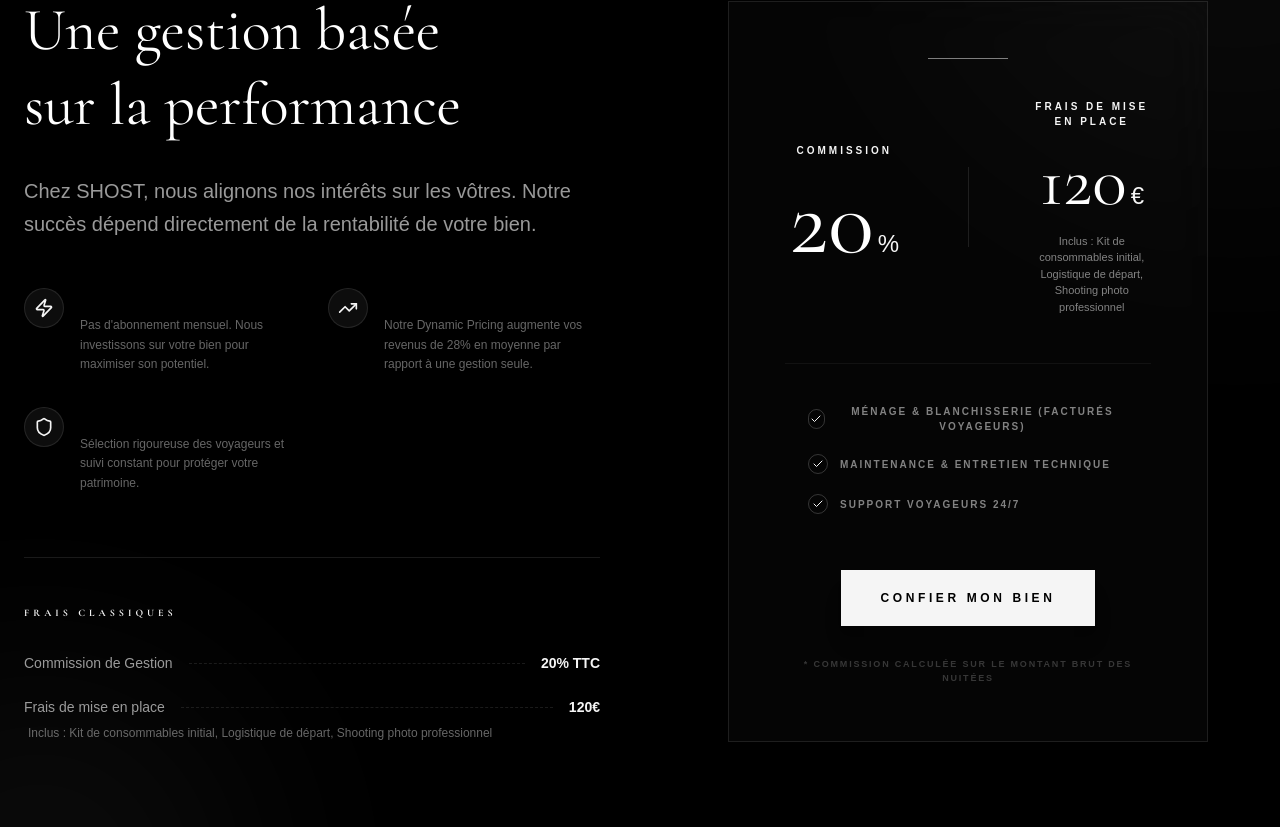
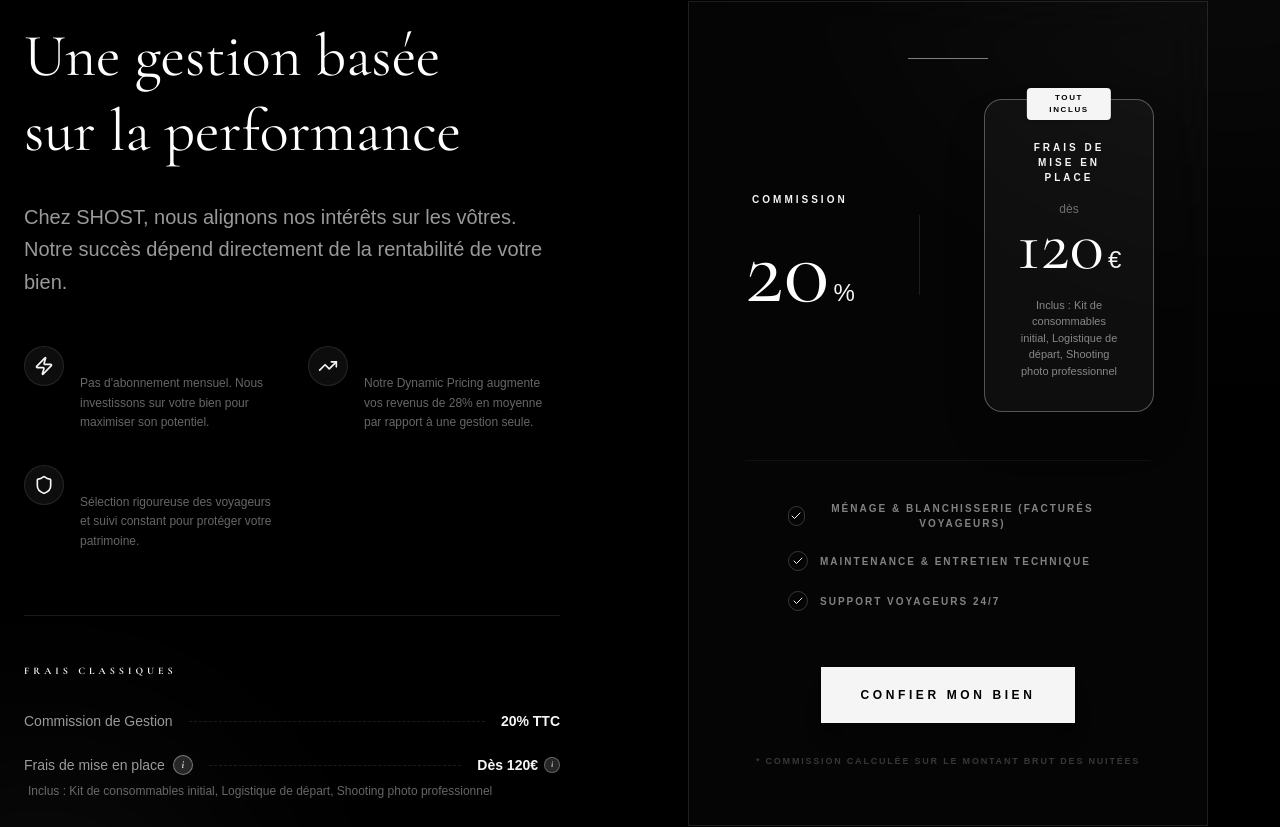
Before and after one commit to s4-w/Shost, a React (Vite) app: page / in a window 1280 px wide. Shown: the part 2132-2959 px from the top of the page. Built offline with nearby package versions, Linux system fonts and the light colour scheme.

Commit message:
feat: add calendar integration for meetings
Update contact components to include scheduling links and refine fees display layout.

```diff
--- a/components/Contact.tsx
+++ b/components/Contact.tsx
@@ -1,6 +1,6 @@
 import React from "react";
 import { motion } from "motion/react";
-import { Mail, Phone, MapPin, Instagram } from "lucide-react";
+import { Mail, Phone, MapPin, Instagram, Calendar } from "lucide-react";
 import { useLanguage } from "@/src/context/LanguageContext";
 
 export default function Contact() {
@@ -20,20 +20,35 @@ export default function Contact() {
         <div className="max-w-4xl mx-auto bg-white shadow-2xl overflow-hidden border border-primary/5">
           <div className="flex flex-col md:flex-row">
             {/* Header / Intro */}
-            <div className="md:w-1/2 bg-primary text-white p-12 md:p-16 flex flex-col justify-center">
-              <h2 className="text-4xl md:text-5xl font-serif mb-8 leading-tight text-white text-left">
+            <div className="md:w-1/2 bg-primary text-white p-12 md:p-16 flex flex-col justify-between min-h-[450px]">
+              <div>
+                <h2 className="text-4xl md:text-5xl font-serif mb-6 leading-tight text-white text-left">
                   {language === 'fr' ? 'Contactez-nous' : 'Contact Us'}
                 </h2>
-              <p className="text-white/80 leading-relaxed text-lg mb-0 text-left">
+                <p className="text-white/80 leading-relaxed text-base mb-8 text-left font-light">
                   {language === 'fr'
                     ? "Vous souhaitez déléguer la gestion de votre bien ou obtenir une estimation ? Notre équipe dédiée est à votre entière disposition."
                     : "Would you like to delegate the management of your property or get an estimate? Our dedicated team is at your full disposal."}
                 </p>
               </div>
+              <motion.a
+                href="https://calendly.com/shost-manage/10min"
+                target="_blank"
+                rel="noopener noreferrer"
+                whileHover={{ scale: 1.02, backgroundColor: "#c5a059", color: "#112233" }}
+                whileTap={{ scale: 0.98 }}
+                className="inline-flex items-center justify-center gap-3 w-full bg-white text-primary border border-white/10 py-4.5 px-6 rounded-none text-xs font-bold uppercase tracking-[0.2em] transition-all duration-300 shadow-xl"
+              >
+                <Calendar className="w-4 h-4 shrink-0" />
+                <span>
+                  {language === 'fr' ? 'Réserver un appel (10 min)' : 'Book a 10-min call'}
+                </span>
+              </motion.a>
+            </div>
 
             {/* Info Section */}
             <div className="md:w-1/2 p-12 md:p-16 bg-surface flex flex-col justify-center">
-              <div className="space-y-6">
+              <div className="space-y-5">
                 <motion.div
                   initial="initial"
                   whileHover="hover"
@@ -67,6 +82,27 @@ export default function Contact() {
                     <p className="text-lg font-medium text-primary transition-colors group-hover:text-black">shost.services@gmail.com</p>
                   </div>
                 </motion.div>
+
+                <motion.a
+                  href="https://calendly.com/shost-manage/10min"
+                  target="_blank"
+                  rel="noopener noreferrer"
+                  initial="initial"
+                  whileHover="hover"
+                  className="flex items-center gap-6 group cursor-pointer"
+                >
+                  <div className="w-12 h-12 bg-white border border-primary/10 flex items-center justify-center rounded-none shadow-sm group-hover:bg-black transition-all duration-300">
+                    <motion.div variants={iconVariants}>
+                      <Calendar className="text-primary group-hover:text-accent w-5 h-5 transition-colors" />
+                    </motion.div>
+                  </div>
+                  <div className="text-left">
+                    <p className="text-[10px] uppercase tracking-[0.3em] text-accent font-bold mb-1">Calendly</p>
+                    <p className="text-lg font-medium text-primary transition-colors group-hover:text-black">
+                      {language === 'fr' ? "Prendre RDV en ligne" : "Book an online appointment"}
+                    </p>
+                  </div>
+                </motion.a>
 
                 <motion.a
                   href="https://www.instagram.com/shost.services/"
--- a/components/ContactModal.tsx
+++ b/components/ContactModal.tsx
@@ -1,6 +1,6 @@
 import React from "react";
 import { motion, AnimatePresence } from "motion/react";
-import { X, Mail, Phone, MapPin } from "lucide-react";
+import { X, Mail, Phone, MapPin, Calendar } from "lucide-react";
 import { Button } from "@/components/ui/button";
 
 interface ContactModalProps {
@@ -49,14 +49,14 @@ export default function ContactModal({ isOpen, onClose }: ContactModalProps) {
             {/* Left Side - Accent */}
             <div className="w-full md:w-1/3 bg-primary p-12 text-white flex flex-col justify-center items-center text-center">
               <div className="w-16 h-16 border border-white/10 flex items-center justify-center rounded-full mb-6">
-                <Mail className="text-accent w-8 h-8" />
+                <Calendar className="text-accent w-8 h-8" />
               </div>
               <h3 className="text-2xl font-serif text-white">Contact</h3>
             </div>
 
             {/* Right Side - Info */}
             <div className="flex-1 p-10 md:p-16 bg-surface flex flex-col justify-center text-left">
-              <div className="space-y-10">
+              <div className="space-y-6">
                 <motion.div
                   initial="initial"
                   whileHover="hover"
@@ -89,6 +89,25 @@ export default function ContactModal({ isOpen, onClose }: ContactModalProps) {
                   </div>
                 </motion.div>
 
+                <motion.a
+                  href="https://calendly.com/shost-manage/10min"
+                  target="_blank"
+                  rel="noopener noreferrer"
+                  initial="initial"
+                  whileHover="hover"
+                  className="flex items-center gap-6 group cursor-pointer"
+                >
+                  <div className="w-12 h-12 bg-white border border-primary/10 flex items-center justify-center rounded-none shadow-sm group-hover:bg-black transition-all">
+                    <motion.div variants={iconVariants}>
+                      <Calendar className="text-primary group-hover:text-accent w-5 h-5 transition-colors" />
+                    </motion.div>
+                  </div>
+                  <div>
+                    <p className="text-[10px] uppercase font-bold tracking-[0.2em] text-accent mb-1">Calendly</p>
+                    <p className="font-medium text-lg text-primary transition-colors group-hover:text-black hover:text-accent">Réserver un créneau</p>
+                  </div>
+                </motion.a>
+
                 <motion.div
                   initial="initial"
                   whileHover="hover"
@@ -110,7 +129,7 @@ export default function ContactModal({ isOpen, onClose }: ContactModalProps) {
                 onClick={onClose}
                 whileHover={{ scale: 1.02 }}
                 whileTap={{ scale: 0.98 }}
-                className="mt-12 w-full bg-primary hover:bg-black text-white rounded-none py-8 uppercase tracking-[0.2em] text-[10px] font-bold transition-all shadow-lg"
+                className="mt-8 w-full bg-primary hover:bg-black text-white rounded-none py-8 uppercase tracking-[0.2em] text-[10px] font-bold transition-all shadow-lg"
               >
                 Fermer
               </Button>
--- a/components/Fees.tsx
+++ b/components/Fees.tsx
@@ -1,9 +1,11 @@
-import { motion } from "motion/react";
+import { useState } from "react";
+import { motion, AnimatePresence } from "motion/react";
 import { useLanguage } from "@/src/context/LanguageContext";
-import { Check, Shield, TrendingUp, Zap } from "lucide-react";
+import { Check, Shield, TrendingUp, Zap, Info } from "lucide-react";
 
 export default function Fees() {
   const { language } = useLanguage();
+  const [showSetupDetails, setShowSetupDetails] = useState(false);
 
   const benefits = [
     {
@@ -104,19 +106,75 @@ export default function Fees() {
                   <div className="flex-grow mx-4 border-b border-dashed border-white/10"></div>
                   <span className="text-sm font-bold text-accent">20% TTC</span>
                 </div>
-                <div className="flex flex-col gap-2 group">
-                  <div className="flex justify-between items-center">
-                    <span className="text-sm text-white/60 group-hover:text-white transition-colors">
+                 <div className="flex flex-col gap-2 relative">
+                   <div className="flex justify-between items-center group">
+                     <span className="text-sm text-white/60 group-hover:text-white transition-colors flex items-center gap-2">
                        {language === 'fr' ? "Frais de mise en place" : "Setup fees"}
+                       <button
+                         type="button"
+                         onClick={() => setShowSetupDetails(!showSetupDetails)}
+                         className={`inline-flex items-center justify-center w-5 h-5 rounded-full border text-[11px] font-serif font-extrabold italic transition-all cursor-pointer select-none focus:outline-none ${
+                           showSetupDetails
+                             ? "bg-accent text-primary border-accent shadow-lg shadow-accent/35 scale-110"
+                             : "bg-accent/15 border-accent/40 text-accent hover:bg-accent hover:text-primary hover:border-accent hover:scale-115"
+                         }`}
+                         title={language === 'fr' ? "Plus d'infos (Cliquez ici)" : "More info (Click here)"}
+                       >
+                         i
+                       </button>
                      </span>
                      <div className="flex-grow mx-4 border-b border-dashed border-white/10"></div>
-                    <span className="text-sm font-bold text-accent">120€</span>
+                     <button
+                       type="button"
+                       onClick={() => setShowSetupDetails(!showSetupDetails)}
+                       className="text-sm font-bold text-accent hover:opacity-80 flex items-center gap-1.5 cursor-pointer focus:outline-none group/info-btn"
+                     >
+                       <span>{language === 'fr' ? "Dès 120€" : "From 120€"}</span>
+                       <span className={`inline-flex items-center justify-center w-4 h-4 rounded-full border text-[9px] font-serif font-extrabold italic transition-all ${
+                         showSetupDetails
+                           ? "bg-accent text-primary border-accent"
+                           : "bg-accent/15 border-accent/30 text-accent group-hover/info-btn:bg-accent group-hover/info-btn:text-primary group-hover/info-btn:border-accent"
+                       }`}>
+                         i
+                       </span>
+                     </button>
                    </div>
                    <span className="text-xs text-white/40 font-light pl-1">
                      {language === 'fr'
                        ? "Inclus : Kit de consommables initial, Logistique de départ, Shooting photo professionnel"
                        : "Included: Initial consumables kit, setup logistics, professional photoshoot"}
                    </span>
+
+                   <AnimatePresence>
+                     {showSetupDetails && (
+                       <motion.div
+                         initial={{ opacity: 0, height: 0, marginTop: 0 }}
+                         animate={{ opacity: 1, height: "auto", marginTop: 8 }}
+                         exit={{ opacity: 0, height: 0, marginTop: 0 }}
+                         transition={{ duration: 0.3 }}
+                         className="overflow-hidden"
+                       >
+                         <div className="bg-white/[0.04] border border-accent/20 p-4 rounded-xl flex flex-col sm:flex-row sm:items-center justify-between gap-4">
+                           <div className="flex gap-2 text-left items-start">
+                             <span className="inline-flex items-center justify-center w-5 h-5 rounded-full bg-accent/25 border border-accent/40 text-accent text-[10px] font-serif font-extrabold italic select-none shrink-0 mt-0.5">i</span>
+                             <p className="text-xs text-white/85 leading-relaxed font-light">
+                               {language === 'fr'
+                                 ? "Besoin de précisions ? Réservez un appel découverte avec notre équipe."
+                                 : "Need details? Book a discovery call with our team."}
+                             </p>
+                           </div>
+                           <a
+                             href="https://calendly.com/shost-manage/30min"
+                             target="_blank"
+                             rel="noopener noreferrer"
+                             className="bg-accent hover:bg-white text-primary text-[10px] font-bold uppercase tracking-wider px-3.5 py-2 rounded transition-all duration-300 text-center shrink-0"
+                           >
+                             {language === 'fr' ? "Prendre RDV" : "Book custom call"}
+                           </a>
+                         </div>
+                       </motion.div>
+                     )}
+                   </AnimatePresence>
                  </div>
               </div>
             </motion.div>
@@ -146,12 +204,18 @@ export default function Fees() {
 
                     <div className="h-[1px] md:h-20 w-20 md:w-[1px] bg-white/10 mx-auto"></div>
 
-                    <div className="relative group/price">
-                      <p className="text-[10px] uppercase tracking-[0.3em] font-bold text-accent mb-4">{language === 'fr' ? 'Frais de mise en place' : 'Setup fee'}</p>
+                    <div className="relative group/price p-6 md:p-8 rounded-2xl bg-white/[0.04] border border-accent/30 shadow-2xl transition-all duration-300 hover:border-accent">
+                      <div className="absolute -top-3 left-1/2 -translate-x-1/2 bg-accent text-primary text-[8px] font-bold tracking-[0.2em] uppercase px-3.5 py-1 rounded shadow">
+                        {language === 'fr' ? 'Tout Inclus' : 'All-Inclusive'}
+                      </div>
+                      <p className="text-[10px] uppercase tracking-[0.3em] font-bold text-accent mb-4 mt-2">{language === 'fr' ? 'Frais de mise en place' : 'Setup fee'}</p>
                       <div className="text-6xl md:text-7xl font-serif text-white relative inline-block transition-transform duration-500 group-hover/price:scale-110">
+                        <span className="text-xs font-sans font-light text-white/40 block -mb-2">
+                          {language === 'fr' ? "dès" : "from"}
+                        </span>
                         120<span className="text-2xl font-sans font-light text-accent ml-1">€</span>
                       </div>
-                      <p className="text-[11px] text-white/50 mt-4 max-w-[240px] mx-auto font-light leading-normal">
+                      <p className="text-[11px] text-white/50 mt-4 max-w-[220px] mx-auto font-light leading-normal">
                         {language === 'fr'
                           ? "Inclus : Kit de consommables initial, Logistique de départ, Shooting photo professionnel"
                           : "Included: Initial consumables kit, setup logistics, professional photoshoot"}
```
Lines whose indentation alone changed are shown as unchanged.
